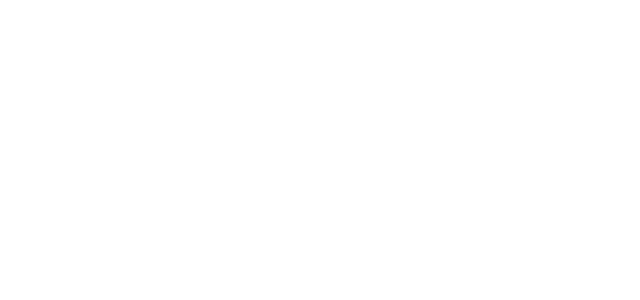
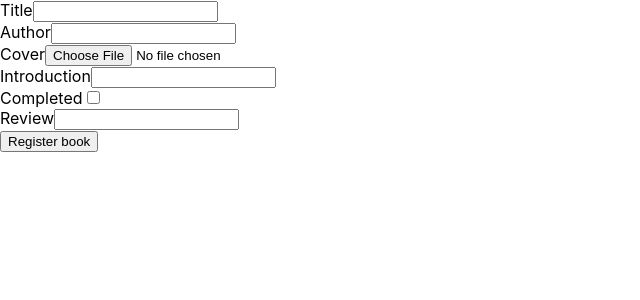
Before and after one commit to mmazzariello/book-store, a React (Create React App) app: page /create in a window 1280 px wide. Shown: the top 300 px of the page, without its empty margins (0-640 px from the left). Built offline with nearby package versions, Linux system fonts and the light colour scheme.

Commit message:
ADD jsx content and  handlers in create component

```diff
--- a/package.json
+++ b/package.json
@@ -8,6 +8,7 @@
     "@testing-library/user-event": "^13.5.0",
     "react": "^18.2.0",
     "react-dom": "^18.2.0",
+    "react-router-dom": "^6.3.0",
     "react-scripts": "5.0.1",
     "web-vitals": "^2.1.4"
   },
--- a/src/App.js
+++ b/src/App.js
@@ -1,5 +1,20 @@
+import { Route, Routes, BrowserRouter } from "react-router-dom";
+import Index from "./pages/index";
+import Create from "./pages/create";
+import View from "./pages/view";
+
 function App() {
-  return <div className="App"></div>;
+  return (
+    <div>
+      <BrowserRouter>
+        <Routes>
+          <Route path="/" element={<Index />} />
+          <Route path="create" element={<Create />} />
+          <Route path="view/:bookId" element={<View />} />
+        </Routes>
+      </BrowserRouter>
+    </div>
+  );
 }
 
 export default App;
--- a/src/index.js
+++ b/src/index.js
@@ -1,15 +1,11 @@
-import React from 'react';
-import ReactDOM from 'react-dom/client';
-import './index.css';
-import App from './App';
-import reportWebVitals from './reportWebVitals';
+import React from "react";
+import ReactDOM from "react-dom/client";
+import "./index.css";
+import App from "./App";
+import reportWebVitals from "./reportWebVitals";
 
-const root = ReactDOM.createRoot(document.getElementById('root'));
-root.render(
-  <React.StrictMode>
-    <App />
-  </React.StrictMode>
-);
+const root = ReactDOM.createRoot(document.getElementById("root"));
+root.render(<App />);
 
 // If you want to start measuring performance in your app, pass a function
 // to log results (for example: reportWebVitals(console.log))
--- /dev/null
+++ b/src/pages/create.js
@@ -0,0 +1,112 @@
+import React, { useState } from "react";
+
+const Create = () => {
+  const [title, setTitle] = useState("");
+  const [author, setAuthor] = useState("");
+  const [cover, setCover] = useState("");
+  const [intro, setIntro] = useState("");
+  const [completed, setCompleted] = useState(false);
+  const [review, setReview] = useState("");
+
+  const handleChange = (e) => {
+    const name = e.target.name;
+    const value = e.target.value;
+
+    switch (name) {
+      case "title":
+        setTitle(value);
+        break;
+      case "author":
+        setAuthor(value);
+        break;
+      case "cover":
+        setCover(value);
+        break;
+      case "intro":
+        setIntro(value);
+        break;
+      case "completed":
+        setCompleted(e.target.checked);
+        break;
+      case "review":
+        setReview(value);
+        break;
+
+      default:
+    }
+  };
+
+  const handleOnChangeFile = () => {};
+
+  const handleSubmit = (e) => {
+    e.preventDefault();
+  };
+
+  return (
+    <div>
+      <form onSubmit={handleSubmit}>
+        <div>
+          <div>
+            Title
+            <input
+              type="text"
+              name="title"
+              onChange={handleChange}
+              value={title}
+            />
+          </div>
+        </div>
+        <div>
+          <div>
+            Author
+            <input
+              type="text"
+              name="author"
+              onChange={handleChange}
+              value={author}
+            />
+          </div>
+        </div>
+        <div>
+          <div>
+            Cover
+            <input type="file" name="cover" onChange={handleOnChangeFile} />
+            <div></div>
+          </div>
+          <div>
+            <div>
+              Introduction
+              <input
+                type="text"
+                name="intro"
+                onChange={handleChange}
+                value={intro}
+              />
+            </div>
+            <div>
+              Completed
+              <input
+                type="checkbox"
+                name="completed"
+                onChange={handleChange}
+                value={completed}
+              />
+            </div>
+            <div>
+              Review
+              <input
+                type="text"
+                name="review"
+                onChange={handleChange}
+                value={review}
+              />
+            </div>
+          </div>
+        </div>
+        <input type="submit" value="Register book" />
+      </form>
+    </div>
+  );
+};
+
+export default Create;
--- /dev/null
+++ b/src/pages/index.js
@@ -0,0 +1,9 @@
+const Index = () => {
+  return (
+    <div>
+      <h1>Index</h1>
+    </div>
+  );
+};
+
+export default Index;
--- /dev/null
+++ b/src/pages/view.js
@@ -0,0 +1,9 @@
+const View = () => {
+  return (
+    <div>
+      <h1>View</h1>
+    </div>
+  );
+};
+
+export default View;
```
Also changed, not shown: 1 other file (tests, documents, lock files or other folders).
